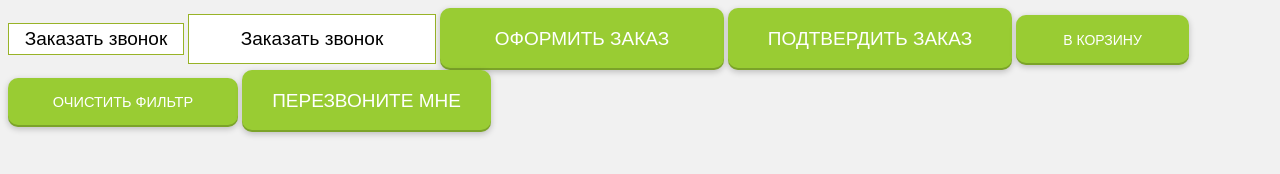
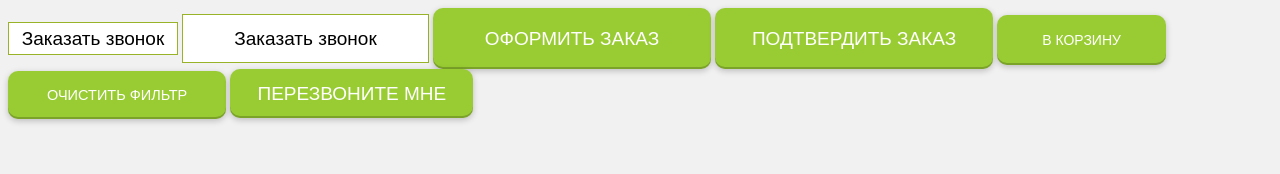
Before and after one commit to neo777alex/obuvahca-btn, a website: page index.html in a window 1280 px wide. Drawn offline with Linux system fonts and the light colour scheme.

Commit message:
obuvahca-btn

```diff
--- a/index.html
+++ b/index.html
@@ -10,7 +10,7 @@
 		<button type="button" class="btn btn--call">Заказать звонок</button>
 		<button type="button" class="btn btn--call2">Заказать звонок</button>
 		<button type="button" class="btn btn--lg">Оформить заказ</button>
-		<button type="button" class="btn btn--lg">ПОДТВЕРДИТЬ  ЗАКАЗ</button>
+		<button type="button" class="btn btn--lm">ПОДТВЕРДИТЬ  ЗАКАЗ</button>
 		<button type="button" class="btn btn--ld">в корзину</button>
 		<button type="button" class="btn btn--mx">ОЧИСТИТЬ ФИЛЬТР</button>
 		<button type="button" class="btn btn--lp">перезвоните мне</button>
--- a/scss/_buttons.scss
+++ b/scss/_buttons.scss
@@ -13,6 +13,7 @@ $btn-hover-color-brand:		#a5d24b;
 .btn {
 	font-family: 'Oswald', sans-serif;
 	font-size: 19px;
+	display: inline-block;
 	cursor:pointer;
 	border:none;
 	color:$btn-black;
@@ -23,59 +24,46 @@ $btn-hover-color-brand:		#a5d24b;
 	&--call,&--call2{
 	border: 1px solid $btn-border-color;
 	background: #fff;
-	padding-top:4px;
-	padding-bottom: 4px;
-	width:176px;
+	padding: 4.5px 12.8px 4.5px 12.8px;
 	&:hover {
 		background-color: $btn-hover-color-default;
 	}
 	}
 	&--call2 {
-	width:248px;
-	padding-top: 13px;
-	padding-bottom: 13px;
+	padding:12.5px 51.3px 12.5px 51.3px;
 	}
-	&--lg,&--ld,&--mx,&--lp  {
+	&--lg,&--lm,&--ld,&--mx,&--lp  {
 	color:#fff;
-	width: 284px;
-	padding-top:20px;
-	padding-bottom: 20px;
 	background-color: $btn-brand-color;
 	text-transform: uppercase;
-	-moz-border-radius: 10px;
-	-webkit-border-radius: 10px;
 	border-radius: 10px;
-	-moz-box-shadow: 0 2px 6px rgba(0, 0, 0, 0.22), inset 0 -2px 0 rgba(0, 0, 0, 0.2);
-	-webkit-box-shadow: 0 2px 6px rgba(0, 0, 0, 0.22), inset 0 -2px 0 rgba(0, 0, 0, 0.2);
 	box-shadow: 0 2px 6px rgba(0, 0, 0, 0.22), inset 0 -2px 0 rgba(0, 0, 0, 0.2);
 		&:hover {
 			background: $btn-hover-color-brand;
 		}
+		&:active {
+			box-shadow: inset 0 2px 0 rgba(0, 0, 0, 0.2);
+		}
+	}
+	&--lg {
+		padding:19.5px 51.75px 19.5px 51.75px;
+	}
+	&--lm {
+		padding: 19.5px 37px 19.5px 37px;
 	}
 	&--ld {
-		width: 173px;
 		font-size: 14px;
-		padding:17px;
+		padding: 17px 45px 17px 45px;
 		&:hover {
 			background:  $btn-hover-color-brand;
 		}
 	}
 	&--mx {
-		width:230px;
 		font-size: 14.5px;
-		padding:16.5px;
+		padding: 16px 39px 16px 39px;
 	}
 	&--lp {
-		width: 249px;
+		padding: 13.5px 27.2px 13.5px 27.2px;
 	}
-	&--down {
-		width: 60px;
-		position: absolute;
-		bottom:0;
-		transform: translateX(-50%);
-		&:hover {
-			color:#131316;
 
-		}
-	}
 }
```
Also changed, not shown: bower.json (added, +14 -0 lines), css/all.css.
